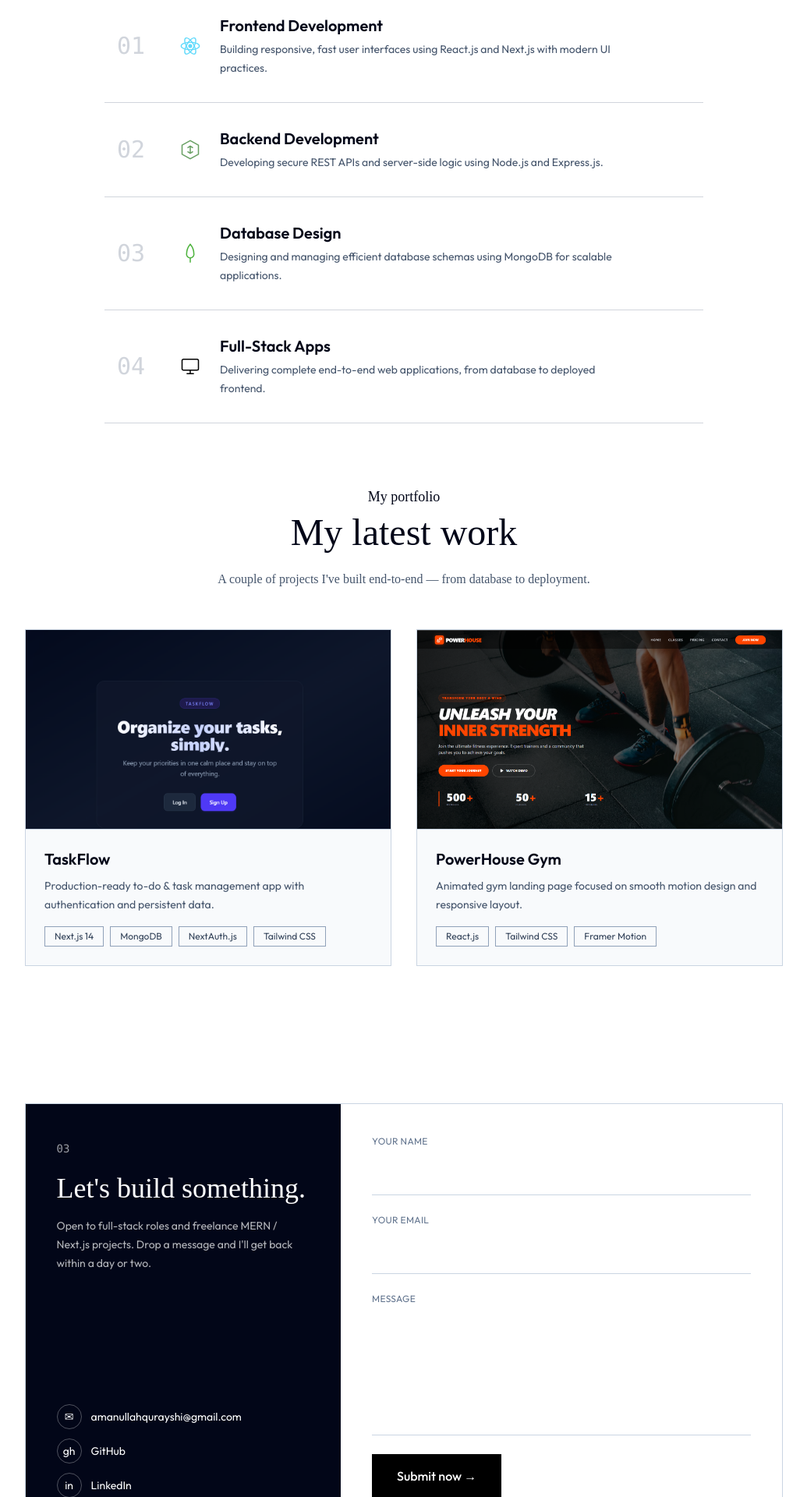
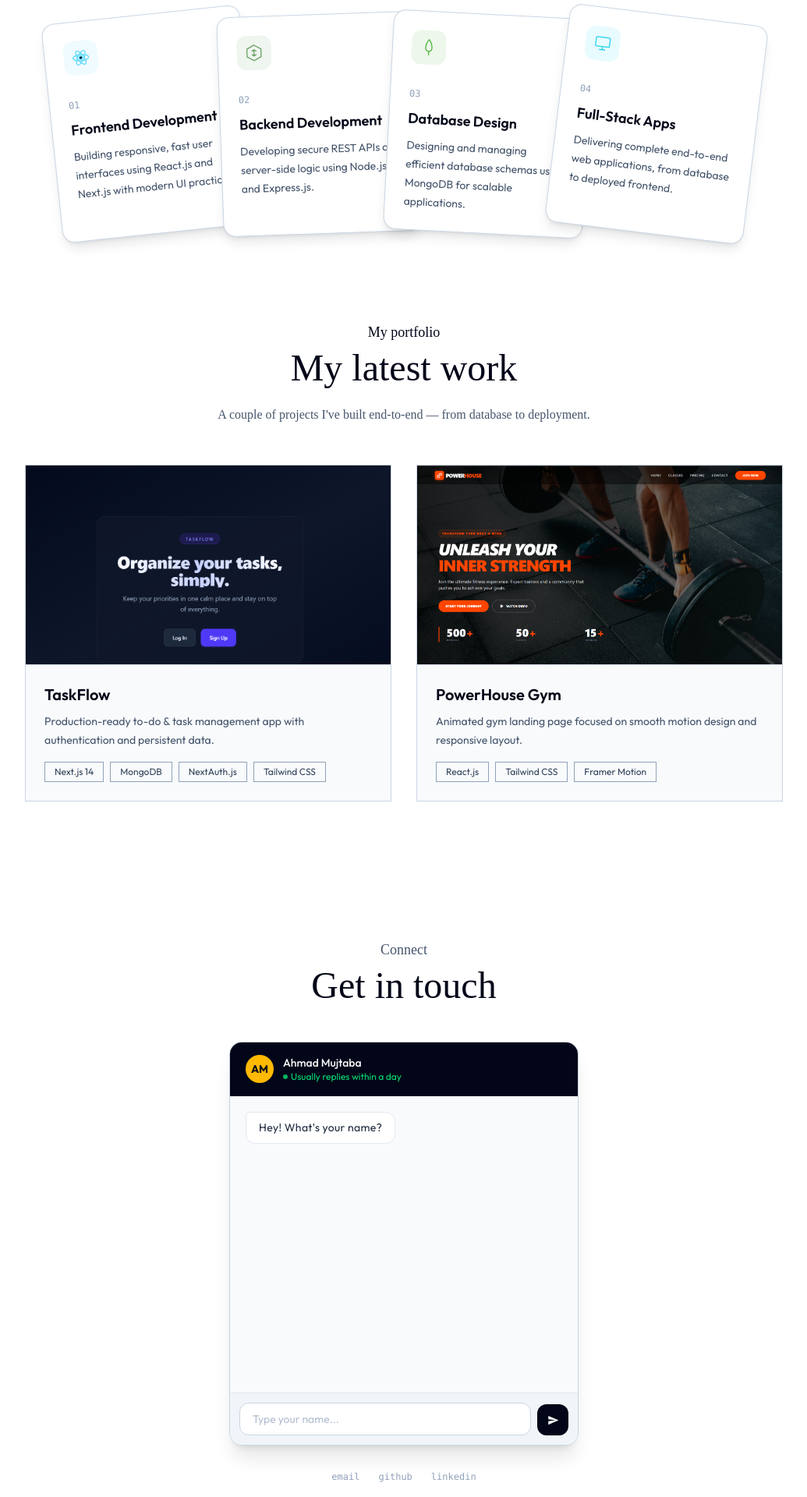
Before and after one commit to Ahmad-khan-1/portfolio, a Next.js app: page / in a window 1280 px wide. Shown: the part 1960-3880 px from the top of the page at 78% size, without its empty margins (122-1157 px from the left). Built offline with nearby package versions, Linux system fonts and the light colour scheme; a web font is replaced by a local one.

Commit message:
some new feature added

```diff
--- a/components/Contact.jsx
+++ b/components/Contact.jsx
@@ -1,180 +1,292 @@
 "use client";
-import React, { useState } from "react";
+import React, { useState, useEffect, useRef } from "react";
 import { motion } from "framer-motion";
 
 const Contact = () => {
   const [result, setResult] = useState("");
-  const [status, setStatus] = useState("idle"); // idle | sending | success | error
+  const [status, setStatus] = useState("idle");
+  const [step, setStep] = useState(0); // 0: name, 1: email, 2: message, 3: done
+  const [values, setValues] = useState({ name: "", email: "", message: "" });
+  const [showTyping, setShowTyping] = useState(true);
+  const bottomRef = useRef(null);
+  const hasUserInteracted = useRef(false); // Strictly track real user steps
 
-  const onSubmit = async (event) => {
-    event.preventDefault();
+  const questions = [
+    "Hey! What's your name?",
+    (name) => `Nice to meet you, ${name || "there"}! What's your email?`,
+    "Got it. What would you like to say?",
+  ];
+
+  useEffect(() => {
+    setShowTyping(true);
+    const timer = setTimeout(() => setShowTyping(false), 600);
+    return () => clearTimeout(timer);
+  }, [step]);
+
+  // FIX: Pure component initialization aur layout shifts par scroll strictly block rahega
+  useEffect(() => {
+    if (!hasUserInteracted.current) {
+      return;
+    }
+    bottomRef.current?.scrollIntoView({ behavior: "smooth", block: "nearest" });
+  }, [step, showTyping]);
+
+  const handleNext = (field) => (e) => {
+    e.preventDefault();
+    if (!values[field].trim()) return;
+    hasUserInteracted.current = true; // User ne agla step trigger kiya, ab internal scroll allowed hai
+    setStep((s) => s + 1);
+  };
+
+  const handleSubmit = async (e) => {
+    e.preventDefault();
+    if (!values.message.trim()) return;
+    hasUserInteracted.current = true;
     setStatus("sending");
-    setResult("");
-    const formData = new FormData(event.target);
 
+    const formData = new FormData();
+    formData.append("name", values.name);
+    formData.append("email", values.email);
+    formData.append("message", values.message);
     formData.append("access_key", process.env.NEXT_PUBLIC_WEB3FORMS_KEY);
 
+    try {
       const response = await fetch("https://api.web3forms.com/submit", {
         method: "POST",
         body: formData,
       });
-
       const data = await response.json();
 
       if (data.success) {
         setStatus("success");
-      setResult("Thanks — your message is on its way. I'll reply soon.");
-      event.target.reset();
+        setStep(3);
+        setResult("Thanks — I'll get back to you soon!");
       } else {
         setStatus("error");
         setResult(data.message || "Something went wrong. Please try again.");
+      }
+    } catch (err) {
+      setStatus("error");
+      setResult("Connection error. Transmission failed.");
     }
   };
 
   return (
     <div
       id="contact"
-      className='w-full px-[12%] py-24 scroll-mt-20 bg-[url("/footer-bg-color.png")] bg-no-repeat bg-center bg-[length:90%_auto] dark:bg-none'
+      className="w-full px-[6%] sm:px-[12%] py-24 scroll-mt-20 selection:bg-amber-400 selection:text-black"
     >
-      <div className="max-w-5xl mx-auto grid grid-cols-1 lg:grid-cols-[1fr_1.4fr] gap-0 border border-slate-300 dark:border-white/10">
-        {/* Left panel — info */}
-        <div className="bg-slate-950 dark:bg-white text-white dark:text-slate-950 p-10 flex flex-col justify-between">
+      <div className="text-center mb-12 select-none">
+        <h4 className="mb-2 text-lg font-Ovo text-slate-600 dark:text-gray-400">
+          Connect
+        </h4>
+        <h2 className="text-5xl font-Ovo text-slate-950 dark:text-white">
+          Get in touch
+        </h2>
+      </div>
+
+      <div className="max-w-md mx-auto rounded-2xl border border-slate-300 dark:border-white/10 shadow-xl overflow-hidden bg-white dark:bg-black/20">
+        {/* Chat header */}
+        <div className="flex items-center gap-3 px-5 py-4 bg-slate-950 border-b border-slate-900 select-none">
+          <div className="w-9 h-9 rounded-full bg-amber-400 flex items-center justify-center text-slate-950 font-bold text-sm">
+            AM
+          </div>
           <div>
-            <span className="text-sm font-mono opacity-60">03</span>
-            <h2 className="text-3xl sm:text-4xl font-Ovo mt-4 mb-4">
-              Let's build something.
-            </h2>
-            <p className="text-sm leading-6 opacity-70 max-w-xs">
-              Open to full-stack roles and freelance MERN / Next.js projects.
-              Drop a message and I'll get back within a day or two.
+            <p className="text-sm font-medium text-white">Ahmad Mujtaba</p>
+            <p className="text-xs text-green-400 flex items-center gap-1">
+              <span className="w-1.5 h-1.5 rounded-full bg-green-400 animate-pulse" />
+              Usually replies within a day
             </p>
           </div>
+        </div>
 
-          <div className="mt-10 space-y-3 text-sm">
-            {/* FIXED: Added opening <a> tag for Email */}
+        {/* Chat body */}
+        <div className="bg-slate-50 dark:bg-zinc-950/40 p-5 h-[380px] overflow-y-auto flex flex-col gap-3.5">
+          {/* Question 1 */}
+          <Bubble from="them">{questions[0]}</Bubble>
+          {step > 0 && <Bubble from="me">{values.name}</Bubble>}
+
+          {/* Question 2 */}
+          {step >= 1 && (
+            <>
+              {showTyping && step === 1 ? (
+                <TypingBubble />
+              ) : (
+                <Bubble from="them">{questions[1](values.name)}</Bubble>
+              )}
+            </>
+          )}
+          {step > 1 && <Bubble from="me">{values.email}</Bubble>}
+
+          {/* Question 3 */}
+          {step >= 2 && (
+            <>
+              {showTyping && step === 2 ? (
+                <TypingBubble />
+              ) : (
+                <Bubble from="them">{questions[2]}</Bubble>
+              )}
+            </>
+          )}
+          {step > 2 && <Bubble from="me">{values.message}</Bubble>}
+
+          {step === 3 && (
+            <Bubble from="them">
+              {result || "Thanks — I'll get back to you soon!"}
+            </Bubble>
+          )}
+
+          <div ref={bottomRef} />
+        </div>
+
+        {/* Interactive Input Container Block */}
+        <div className="p-3 border-t border-slate-200 dark:border-white/5 bg-slate-100 dark:bg-zinc-950">
+          {step === 0 && (
+            <ChatInput
+              value={values.name}
+              onChange={(v) => setValues((s) => ({ ...s, name: v }))}
+              onSubmit={handleNext("name")}
+              placeholder="Type your name..."
+            />
+          )}
+
+          {step === 1 && !showTyping && (
+            <ChatInput
+              type="email"
+              value={values.email}
+              onChange={(v) => setValues((s) => ({ ...s, email: v }))}
+              onSubmit={handleNext("email")}
+              placeholder="you@email.com"
+            />
+          )}
+
+          {step === 2 && !showTyping && (
+            <ChatInput
+              textarea
+              value={values.message}
+              onChange={(v) => setValues((s) => ({ ...s, message: v }))}
+              onSubmit={handleSubmit}
+              placeholder="Write your message..."
+              loading={status === "sending"}
+            />
+          )}
+
+          {step === 3 && (
+            <div className="text-center py-2 text-xs font-mono text-slate-400 dark:text-slate-500">
+              // Sync terminal connection closed.
+            </div>
+          )}
+        </div>
+      </div>
+
+      {/* Direct links footer */}
+      <div className="max-w-md mx-auto mt-8 flex flex-wrap justify-center gap-x-6 gap-y-2 text-xs font-mono text-slate-400 dark:text-slate-500">
         <a
           href="mailto:amanullahqurayshi@gmail.com"
-              className="flex items-center gap-3 hover:opacity-70 transition-opacity"
+          className="hover:text-amber-500 transition-colors duration-200"
         >
-              <span className="w-8 h-8 flex items-center justify-center border border-white/30 dark:border-slate-950/30 rounded-full">
-                ✉
-              </span>
-              amanullahqurayshi@gmail.com
+          email
         </a>
-
-            {/* FIXED: Added opening <a> tag for GitHub */}
         <a
           href="https://github.com/Ahmad-khan-1"
           target="_blank"
           rel="noopener noreferrer"
-              className="flex items-center gap-3 hover:opacity-70 transition-opacity"
+          className="hover:text-amber-500 transition-colors duration-200"
         >
-              <span className="w-8 h-8 flex items-center justify-center border border-white/30 dark:border-slate-950/30 rounded-full">
-                gh
-              </span>
-              GitHub
+          github
         </a>
-
-            {/* FIXED: Added opening <a> tag for LinkedIn */}
         <a
           href="https://www.linkedin.com/in/ahmad-mujtaba-aman/"
           target="_blank"
           rel="noopener noreferrer"
-              className="flex items-center gap-3 hover:opacity-70 transition-opacity"
+          className="hover:text-amber-500 transition-colors duration-200"
         >
-              <span className="w-8 h-8 flex items-center justify-center border border-white/30 dark:border-slate-950/30 rounded-full">
-                in
-              </span>
-              LinkedIn
+          linkedin
         </a>
-          </div>
-        </div>
-
-        {/* Right panel — form */}
-        <div className="bg-white/95 dark:bg-darkTheme p-10">
-          <form onSubmit={onSubmit}>
-            <FormField name="name" label="Your name" type="text" />
-            <FormField name="email" label="Your email" type="email" />
-            <FormField name="message" label="Message" textarea />
-
-            <motion.button
-              type="submit"
-              disabled={status === "sending"}
-              whileHover={{ x: 4 }}
-              whileTap={{ scale: 0.98 }}
-              className="mt-4 w-full sm:w-auto py-3 px-8 flex items-center justify-center gap-3 bg-black dark:bg-white text-white dark:text-black font-medium disabled:opacity-60"
-            >
-              {status === "sending" ? (
-                <>
-                  <motion.span
-                    animate={{ rotate: 360 }}
-                    transition={{
-                      duration: 0.8,
-                      repeat: Infinity,
-                      ease: "linear",
-                    }}
-                    className="w-4 h-4 border-2 border-white/40 dark:border-black/40 border-t-white dark:border-t-black rounded-full"
-                  />
-                  Sending
-                </>
-              ) : (
-                <>Submit now →</>
-              )}
-            </motion.button>
-
-            {result && (
-              <motion.p
-                initial={{ opacity: 0, y: -6 }}
-                animate={{ opacity: 1, y: 0 }}
-                className={`mt-4 text-sm ${
-                  status === "success"
-                    ? "text-green-600 dark:text-green-400"
-                    : "text-red-600 dark:text-red-400"
-                }`}
-              >
-                {result}
-              </motion.p>
-            )}
-          </form>
-        </div>
       </div>
     </div>
   );
 };
 
-// Reusable field with animated underline focus (no border-box lift/shadow)
-const FormField = ({ name, label, type, textarea }) => {
-  const [focused, setFocused] = useState(false);
+// Chat Bubble Sub-component
+const Bubble = ({ from, children }) => (
+  <motion.div
+    initial={{ opacity: 0, y: 6, scale: 0.98 }}
+    animate={{ opacity: 1, y: 0, scale: 1 }}
+    transition={{ duration: 0.2 }}
+    className={`max-w-[85%] px-4 py-2 rounded-xl text-sm leading-relaxed tracking-wide ${
+      from === "them"
+        ? "self-start bg-white dark:bg-zinc-900 text-slate-800 dark:text-slate-200 border border-slate-200 dark:border-white/5 rounded-tl-sm"
+        : "self-end bg-amber-400 text-slate-950 font-medium rounded-tr-sm"
+    }`}
+  >
+    {children}
+  </motion.div>
+);
+
+// Three-dot Indicator
+const TypingBubble = () => (
+  <div className="self-start bg-white dark:bg-zinc-900 px-4 py-3 border border-slate-200 dark:border-white/5 rounded-xl rounded-tl-sm flex gap-1">
+    {[0, 1, 2].map((i) => (
+      <motion.span
+        key={i}
+        animate={{ y: [0, -3, 0] }}
+        transition={{ duration: 0.5, repeat: Infinity, delay: i * 0.12 }}
+        className="w-1.5 h-1.5 rounded-full bg-slate-400 dark:bg-zinc-500"
+      />
+    ))}
+  </div>
+);
+
+// Unified Chat Input Action block
+const ChatInput = ({
+  value,
+  onChange,
+  onSubmit,
+  placeholder,
+  type = "text",
+  textarea,
+  loading,
+}) => {
   const Tag = textarea ? "textarea" : "input";
 
   return (
-    <div className="mb-6 relative">
-      <label
-        htmlFor={name}
-        className="block text-xs uppercase tracking-wide text-slate-500 dark:text-gray-500 mb-2"
+    <motion.form
+      initial={{ opacity: 0 }}
+      animate={{ opacity: 1 }}
+      onSubmit={onSubmit}
+      className="flex items-end gap-2 w-full"
     >
-        {label}
-      </label>
       <Tag
-        id={name}
-        name={name}
         type={type}
         required
-        rows={textarea ? 4 : undefined}
-        onFocus={() => setFocused(true)}
-        onBlur={() => setFocused(false)}
-        className="w-full bg-transparent outline-none py-2 text-slate-950 dark:text-white resize-none"
+        rows={textarea ? 2 : undefined}
+        value={value}
+        onChange={(e) => onChange(e.target.value)}
+        placeholder={placeholder}
+        autoComplete="off"
+        className="flex-1 bg-white dark:bg-zinc-900 rounded-xl px-4 py-2.5 text-sm outline-none border border-slate-300 dark:border-white/5 focus:border-amber-400 text-slate-900 dark:text-white placeholder:text-slate-400/70 resize-none transition-colors duration-150"
+        onKeyDown={(e) => {
+          if (textarea && e.key === "Enter" && !e.shiftKey) {
+            e.preventDefault();
+            onSubmit(e);
+          }
+        }}
       />
-      <div className="relative h-[1px] bg-slate-300 dark:bg-white/15 mt-1">
-        <motion.div
-          initial={{ scaleX: 0 }}
-          animate={{ scaleX: focused ? 1 : 0 }}
-          transition={{ duration: 0.3, ease: "easeOut" }}
-          style={{ transformOrigin: "left" }}
-          className="absolute inset-0 h-[2px] bg-black dark:bg-white -top-[0.5px]"
-        />
-      </div>
-    </div>
+      <button
+        type="submit"
+        disabled={loading}
+        className="w-10 h-10 flex-shrink-0 rounded-xl bg-slate-950 dark:bg-amber-400 text-white dark:text-slate-950 flex items-center justify-center disabled:opacity-40 hover:opacity-90 active:scale-95 transition-all"
+      >
+        {loading ? (
+          <span className="w-4 h-4 border-2 border-current border-t-transparent rounded-full animate-spin" />
+        ) : (
+          <svg width="15" height="15" viewBox="0 0 24 24" fill="currentColor">
+            <path d="M2 21l21-9L2 3v7l15 2-15 2v7z" />
+          </svg>
+        )}
+      </button>
+    </motion.form>
   );
 };
 
--- a/components/Services.jsx
+++ b/components/Services.jsx
@@ -7,16 +7,14 @@ const services = [
     title: "Frontend Development",
     description:
       "Building responsive, fast user interfaces using React.js and Next.js with modern UI practices.",
-    color: "#61DAFB", // React blue
+    color: "#61DAFB",
     icon: (
-      <svg viewBox="0 0 24 24" fill="none" className="w-7 h-7">
+      <>
         <circle cx="12" cy="12" r="2.2" fill="currentColor" />
-        <g stroke="currentColor" strokeWidth="1.2">
-          <ellipse cx="12" cy="12" rx="10" ry="4" />
-          <ellipse cx="12" cy="12" rx="10" ry="4" transform="rotate(60 12 12)" />
-          <ellipse cx="12" cy="12" rx="10" ry="4" transform="rotate(120 12 12)" />
-        </g>
-      </svg>
+        <ellipse cx="12" cy="12" rx="10" ry="4" />
+        <ellipse cx="12" cy="12" rx="10" ry="4" transform="rotate(60 12 12)" />
+        <ellipse cx="12" cy="12" rx="10" ry="4" transform="rotate(120 12 12)" />
+      </>
     ),
   },
   {
@@ -24,20 +22,12 @@ const services = [
     title: "Backend Development",
     description:
       "Developing secure REST APIs and server-side logic using Node.js and Express.js.",
-    color: "#68A063", // Node green
+    color: "#68A063",
     icon: (
-      <svg viewBox="0 0 24 24" fill="none" className="w-7 h-7">
-        <path
-          d="M12 2L3 7v10l9 5 9-5V7l-9-5z"
-          stroke="currentColor"
-          strokeWidth="1.3"
-        />
-        <path
-          d="M12 8v8M9 10l3-2 3 2M9 14l3 2 3-2"
-          stroke="currentColor"
-          strokeWidth="1.3"
-        />
-      </svg>
+      <>
+        <path d="M12 2L3 7v10l9 5 9-5V7l-9-5z" />
+        <path d="M12 8v8M9 10l3-2 3 2M9 14l3 2 3-2" />
+      </>
     ),
   },
   {
@@ -45,16 +35,12 @@ const services = [
     title: "Database Design",
     description:
       "Designing and managing efficient database schemas using MongoDB for scalable applications.",
-    color: "#4DB33D", // MongoDB green
+    color: "#4DB33D",
     icon: (
-      <svg viewBox="0 0 24 24" fill="none" className="w-7 h-7">
-        <path
-          d="M12 2c2.5 3 4 6.5 4 10.5A4 4 0 0112 17a4 4 0 01-4-4.5C8 8.5 9.5 5 12 2z"
-          stroke="currentColor"
-          strokeWidth="1.3"
-        />
-        <path d="M12 17v5" stroke="currentColor" strokeWidth="1.3" />
-      </svg>
+      <>
+        <path d="M12 2c2.5 3 4 6.5 4 10.5A4 4 0 0112 17a4 4 0 01-4-4.5C8 8.5 9.5 5 12 2z" />
+        <path d="M12 17v5" />
+      </>
     ),
   },
   {
@@ -62,79 +48,93 @@ const services = [
     title: "Full-Stack Apps",
     description:
       "Delivering complete end-to-end web applications, from database to deployed frontend.",
-    color: "#000000",
+    color: "#22D3EE",
     icon: (
-      <svg viewBox="0 0 24 24" fill="none" className="w-7 h-7">
-        <rect x="3" y="4" width="18" height="12" rx="1.5" stroke="currentColor" strokeWidth="1.3" />
-        <path d="M8 20h8M12 16v4" stroke="currentColor" strokeWidth="1.3" />
-      </svg>
+      <>
+        <rect x="3" y="4" width="18" height="12" rx="1.5" />
+        <path d="M8 20h8M12 16v4" />
+      </>
     ),
   },
 ];
+
+const rotations = [-6, -2, 3, 7];
+
+const gravitySpring = { type: "spring", stiffness: 200, damping: 12, mass: 1 };
+
+const ServiceCard = ({ service, index }) => (
+  <motion.div
+    drag="y"
+    dragConstraints={{ top: -80, bottom: 0 }}
+    dragElastic={0.4}
+    dragTransition={{ bounceStiffness: 200, bounceDamping: 12 }}
+    initial={{ opacity: 0, y: -300, rotate: rotations[index] }}
+    whileInView={{
+      opacity: 1,
+      y: 0,
+      rotate: rotations[index],
+      transition: { ...gravitySpring, delay: index * 0.12 },
+    }}
+    viewport={{ once: true, amount: 0.3 }}
+    whileHover={{
+      rotate: 0,
+      x: 14,
+      y: -14,
+      zIndex: 20,
+      transition: { type: "spring", stiffness: 260, damping: 20 },
+    }}
+    whileTap={{ scale: 1.03, zIndex: 20 }}
+    style={{ zIndex: index, touchAction: "pan-x" }}
+    className="relative w-full max-w-xs sm:max-w-none sm:w-64 md:w-60 lg:w-64 flex-shrink-0 sm:-ml-10 sm:first:ml-0 rounded-2xl border border-slate-300 dark:border-white/10 bg-white dark:bg-slate-900 shadow-lg p-6 cursor-grab active:cursor-grabbing"
+  >
+    <div
+      className="w-11 h-11 rounded-xl flex items-center justify-center mb-5"
+      style={{ backgroundColor: `${service.color}1A` }}
+    >
+      <svg
+        viewBox="0 0 24 24"
+        fill="none"
+        stroke={service.color}
+        strokeWidth="1.3"
+        className="w-6 h-6"
+      >
+        {service.icon}
+      </svg>
+    </div>
+
+    <span className="text-xs font-mono text-slate-400 dark:text-white/20">
+      {service.number}
+    </span>
+    <h3 className="text-lg font-semibold mt-1 mb-2 text-slate-950 dark:text-white">
+      {service.title}
+    </h3>
+    <p className="text-sm text-slate-600 dark:text-gray-400 leading-6">
+      {service.description}
+    </p>
+  </motion.div>
+);
 
 const Services = () => {
   return (
     <div
       id="services"
-      className="w-full py-10 px-[12%] scroll-mt-20 bg-white/95 dark:bg-darkTheme text-slate-950 dark:text-white"
+      className="w-full py-10 px-[6%] sm:px-[12%] scroll-mt-20 bg-white/95 dark:bg-darkTheme text-slate-950 dark:text-white"
     >
       <h4 className="text-center mb-2 text-lg font-Ovo">What I Offer</h4>
-      <h2 className="text-center text-5xl font-Ovo">My Services</h2>
+      <h2 className="text-center text-4xl sm:text-5xl font-Ovo">My Services</h2>
 
-      <p className="text-center max-w-2xl mx-auto mt-5 mb-16 font-Ovo text-slate-600 dark:text-gray-400">
+      <p className="text-center max-w-2xl mx-auto mt-5 mb-4 font-Ovo text-slate-600 dark:text-gray-400 text-sm sm:text-base">
         I'm a MERN Stack &amp; Next.js developer who builds complete web
         applications — from database to a polished, responsive frontend.
       </p>
 
-      <div className="max-w-3xl mx-auto divide-y divide-gray-300 dark:divide-white/10 border-t border-b border-gray-300 dark:border-white/10">
+      <p className="text-center text-xs text-slate-400 dark:text-gray-600 mb-12 sm:mb-16 font-Ovo italic">
+        (try dragging a card up)
+      </p>
+
+      <div className="flex flex-col sm:flex-row items-center sm:items-stretch justify-center gap-6 sm:gap-0 max-w-4xl mx-auto pt-4 pb-8">
         {services.map((service, index) => (
-          <motion.div
-            key={index}
-            initial={{ opacity: 0 }}
-            whileInView={{ opacity: 1 }}
-            viewport={{ once: true }}
-            transition={{ duration: 0.5, delay: index * 0.1 }}
-            className="group relative flex items-center gap-6 py-8 px-4 overflow-hidden"
-          >
-            {/* Expanding accent bar from left, on hover */}
-            <motion.span
-              initial={{ scaleY: 0 }}
-              whileHover={{ scaleY: 1 }}
-              transition={{ duration: 0.3 }}
-              style={{ backgroundColor: service.color, transformOrigin: "center" }}
-              className="absolute left-0 top-0 h-full w-1"
-            />
-
-            <span className="text-3xl font-mono text-gray-300 dark:text-white/15 w-14 flex-shrink-0">
-              {service.number}
-            </span>
-
-            <motion.span
-              whileHover={{ scale: 1.15 }}
-              transition={{ type: "spring", stiffness: 260, damping: 15 }}
-              style={{ color: service.color }}
-              className="flex-shrink-0"
-            >
-              {service.icon}
-            </motion.span>
-
-            <div className="flex-1">
-              <h3 className="text-xl font-semibold mb-1">{service.title}</h3>
-              <p className="text-sm text-slate-600 dark:text-gray-400 leading-6 max-w-lg">
-                {service.description}
-              </p>
-            </div>
-
-            <motion.span
-              initial={{ x: -4, opacity: 0 }}
-              whileHover={{ x: 0, opacity: 1 }}
-              transition={{ duration: 0.25 }}
-              className="hidden sm:block text-2xl flex-shrink-0"
-              style={{ color: service.color }}
-            >
-              →
-            </motion.span>
-          </motion.div>
+          <ServiceCard key={index} service={service} index={index} />
         ))}
       </div>
     </div>
```
Also changed, not shown: components/Footer.jsx (+85 -33 lines). Lines whose indentation alone changed are shown as unchanged.
